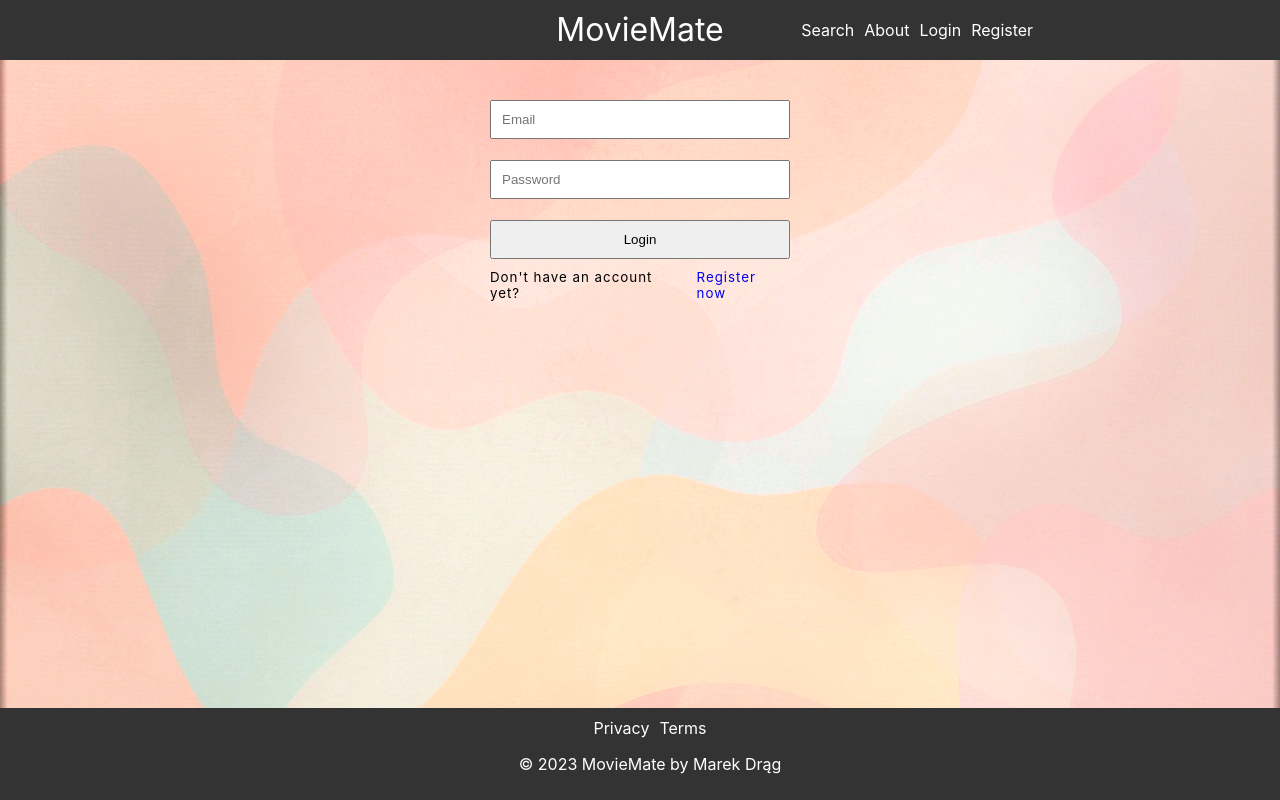
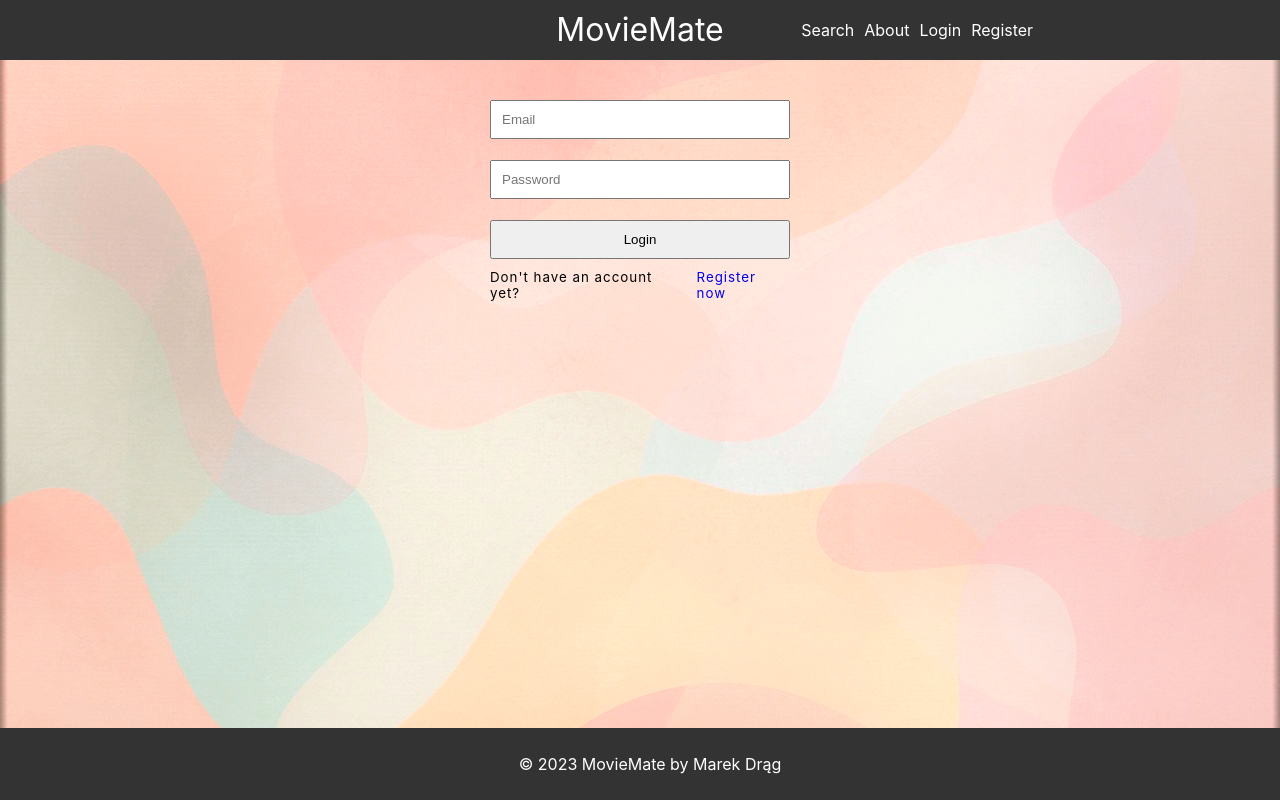
Before and after one commit to UserMarekDrag/MovieMate-frontend, a React (Create React App) app: page /login in a window 1280 px wide. Built offline with nearby package versions, Linux system fonts and the light colour scheme; no server answers.

Commit message:
Remove footer-links div from Footer.js

```diff
--- a/src/components/Footer.js
+++ b/src/components/Footer.js
@@ -7,10 +7,6 @@ function Footer() {
   return (
     <footer className="footer">
       <div className="footer-content">
-        <div className="footer-links">
-          <Link to="/privacy-policy">Privacy</Link>
-          <Link to="/terms-of-service">Terms</Link>
-        </div>
         <p>&copy; {new Date().getFullYear()} MovieMate by Marek Drąg</p>
       </div>
     </footer>
```
